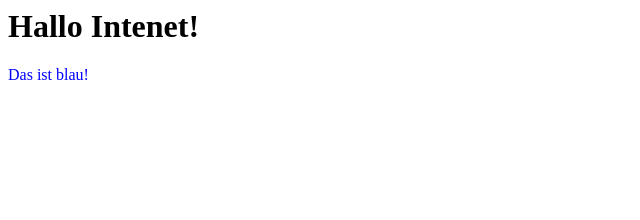
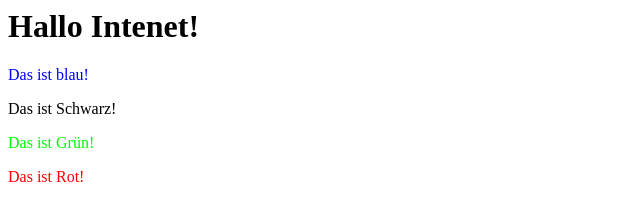
Before and after one commit to wearasc/site, a plain HTML site: page index.html in a window 1280 px wide. Shown: the whole page, without its empty margins (0-640 px from the left). Drawn offline with Linux system fonts and the light colour scheme.

Commit message:
Update index.html

```diff
--- a/index.html
+++ b/index.html
@@ -1,2 +1,5 @@
 <h1>Hallo Intenet!</h1>
 <p style="color: #0000FF">Das ist blau!</p>
+<p style="color: #000000">Das ist Schwarz!</p>
+<p style="color: #00FF00">Das ist Grün!</p>
+<p style="color: #FF0000">Das ist Rot!</p>
```
